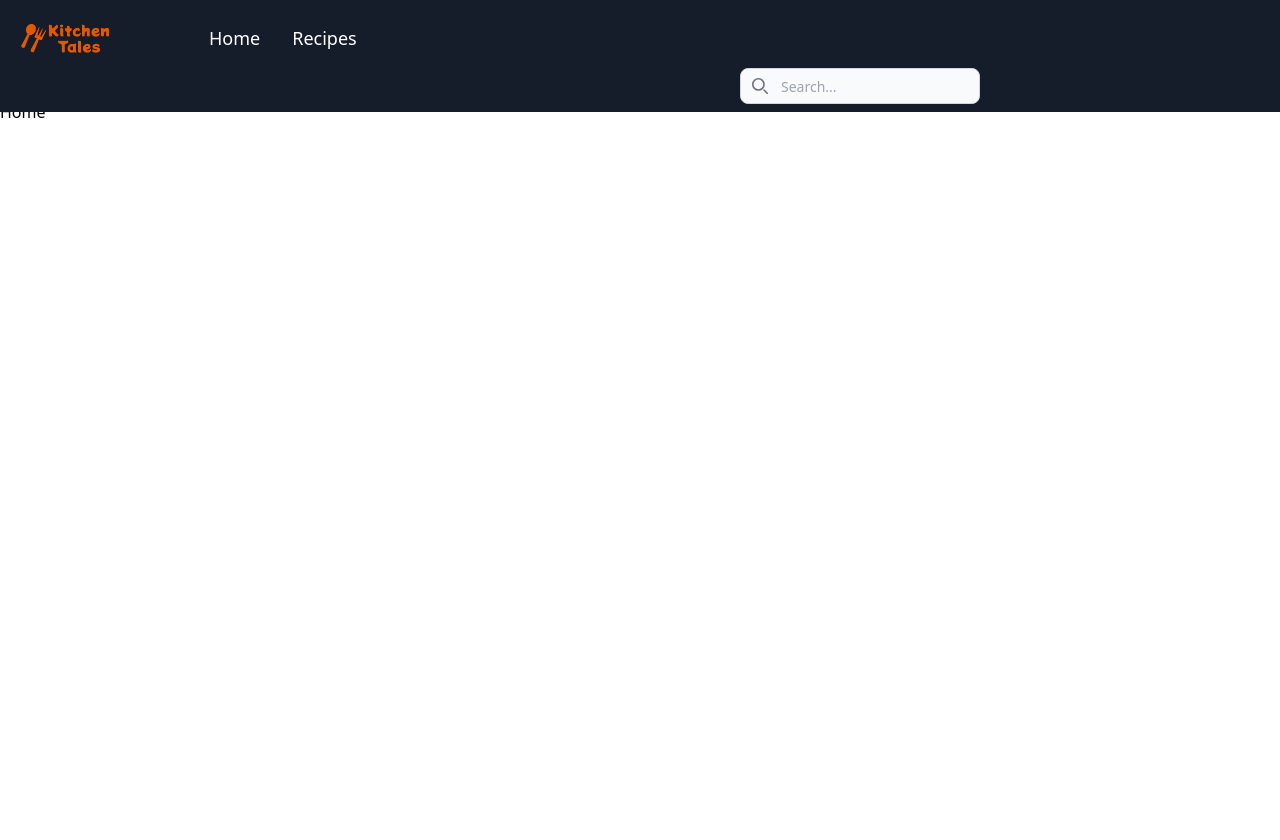
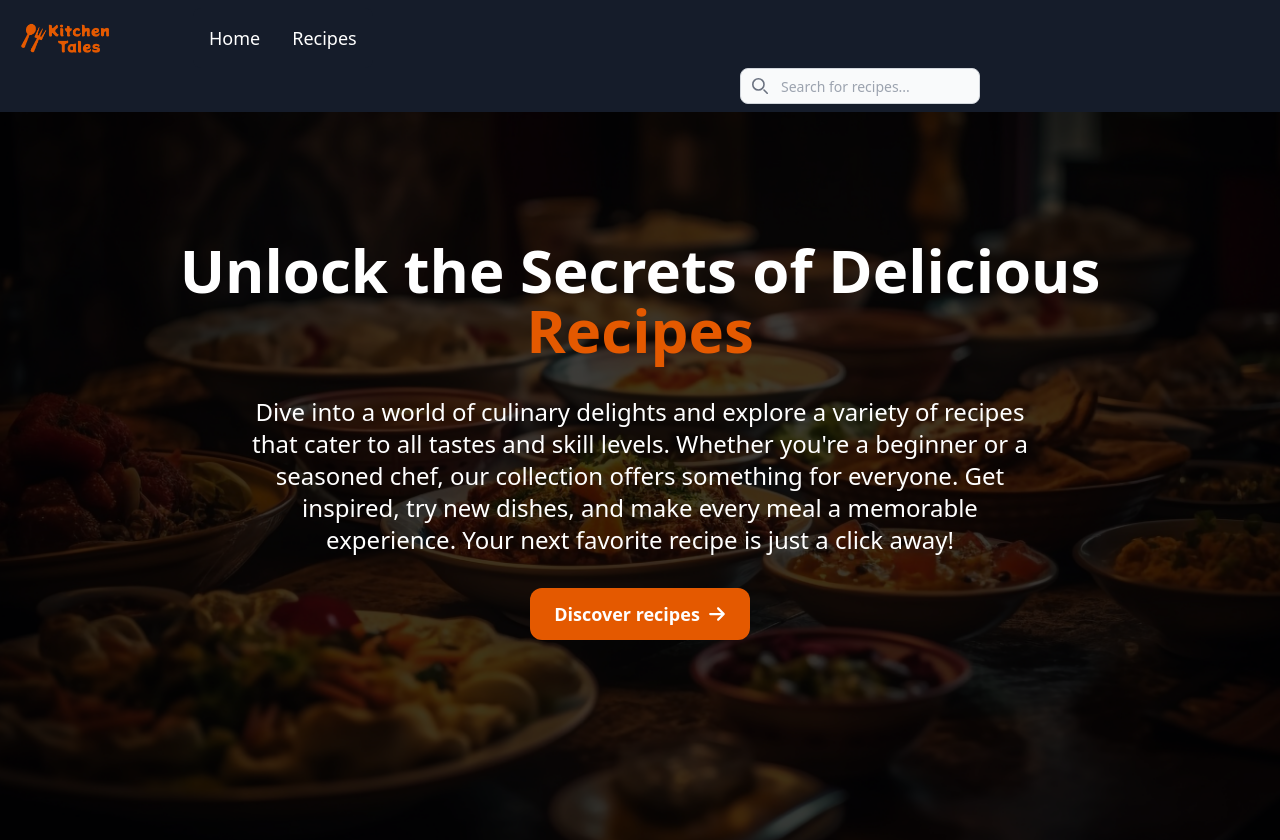
Before and after one commit to MajdTamimi/Recipes, a React (Vite) app: page / in a window 1280 px wide. Before the commit the page ends 800 px from the top, so only its background shows below. Built offline with nearby package versions, Linux system fonts and the light colour scheme.

Commit message:
add home page

```diff
--- a/src/App.jsx
+++ b/src/App.jsx
@@ -8,7 +8,7 @@ function App() {
   return (
     <div>
       <BrowserRouter>
-      <Navbar />
+        <Navbar />
         <Routes>
           <Route path="/" element={<Home />} />
           <Route path="/recipes" element={<Recipes />} />
--- a/src/Pages/Home.jsx
+++ b/src/Pages/Home.jsx
@@ -1,6 +1,27 @@
+import { useNavigate } from "react-router-dom";
+import background from "../assets/images/Com.png"
+import { FaArrowRight } from "react-icons/fa6";
 const Home = () => {
+    const navigate = useNavigate()
+    const handlRec = () => {
+        navigate("/recipes")
+    }
   return (
-    <div className="ptop">Home</div>
+    <div className="relative w-full h-screen bg-cover bg-center" style={{ backgroundImage: `url(${background})` }}>
+    <div className="absolute inset-0 bg-black opacity-50"></div>
+    <div className="relative z-10 flex flex-col items-center justify-center h-full text-center text-white mt-10">
+      <h1 className="text-6xl font-bold mb-9 mx-40">Unlock the Secrets of Delicious <span className="font-extrabold text-[#E45900]">Recipes</span> </h1>
+      <p className="text-2xl mb-8 mx-60">
+        Dive into a world of culinary delights and explore a variety of recipes that cater to all tastes and skill levels.
+        Whether you're a beginner or a seasoned chef, our collection offers something for everyone. Get inspired, try new
+        dishes, and make every meal a memorable experience. Your next favorite recipe is just a click away!
+      </p>
+      <button onClick={handlRec} className= " px-6 py-3 text-white font-semibold transition duration-300 bg-[rgb(228,89,0)] text-lg text-base  rounded-xl inline-flex items-center focus:outline-none hover:bg-[#C24000] ">
+                    <span className="mr-2">Discover recipes</span>
+                    <FaArrowRight />
+                </button>
+    </div>
+  </div>
   )
 }
 
--- a/src/components/Navbar.jsx
+++ b/src/components/Navbar.jsx
@@ -9,23 +9,23 @@ const Navbar = () => {
         <div className="flex md:order-2 ml-80">
           <button type="button" data-collapse-toggle="navbar-search" aria-controls="navbar-search" aria-expanded="false" className="  md:hidden text-gray-500 dark:text-gray-400 hover:bg-gray-100 dark:hover:bg-gray-700 focus:outline-none focus:ring-4 focus:ring-gray-200 dark:focus:ring-gray-700 rounded-lg text-sm p-2.5 me-1">
             <svg className="w-5 h-5" aria-hidden="true" xmlns="http://www.w3.org/2000/svg" fill="none" viewBox="0 0 20 20">
-        <path stroke="currentColor" stroke-linecap="round" stroke-linejoin="round" stroke-width="2" d="m19 19-4-4m0-7A7 7 0 1 1 1 8a7 7 0 0 1 14 0Z"/>
+              <path stroke="currentColor" stroke-linecap="round" stroke-linejoin="round" stroke-width="2" d="m19 19-4-4m0-7A7 7 0 1 1 1 8a7 7 0 0 1 14 0Z" />
             </svg>
             <span className="sr-only">Search</span>
           </button >
           <div className="relative hidden md:block w-60 h-9 ml-80" >
             <div className="absolute inset-y-0 start-0 flex items-center ps-3 pointer-events-none">
               <svg className="w-4 h-4 text-gray-500 dark:text-gray-400" aria-hidden="true" xmlns="http://www.w3.org/2000/svg" fill="none" viewBox="0 0 20 20">
-          <path stroke="currentColor" stroke-linecap="round" stroke-linejoin="round" stroke-width="2" d="m19 19-4-4m0-7A7 7 0 1 1 1 8a7 7 0 0 1 14 0Z"/>
+                <path stroke="currentColor" stroke-linecap="round" stroke-linejoin="round" stroke-width="2" d="m19 19-4-4m0-7A7 7 0 1 1 1 8a7 7 0 0 1 14 0Z" />
               </svg>
               <span className="sr-only">Search icon</span>
             </div>
-      <input type="text" id="search-navbar" className="h-full block w-full p-2 ps-10 text-sm text-gray-900 border border-gray-300 rounded-lg bg-gray-50 focus:ring-blue-500 focus:border-blue-500 dark:bg-gray-700 dark:border-gray-600 dark:placeholder-gray-400 dark:text-white dark:focus:ring-blue-500 dark:focus:border-blue-500" placeholder="Search..." />
+            <input type="text" id="search-navbar" className="h-full block w-full p-2 ps-10 text-sm text-gray-900 border border-gray-300 rounded-lg bg-gray-50 focus:ring-blue-500 focus:border-blue-500 dark:bg-gray-700 dark:border-gray-600 dark:placeholder-gray-400 dark:text-white dark:focus:ring-blue-500 dark:focus:border-blue-500" placeholder="Search for recipes..." />
           </div>
           <button data-collapse-toggle="navbar-search" type="button" className=" inline-flex items-center p-2 w-10 h-10 justify-center text-sm text-gray-500 rounded-lg md:hidden hover:bg-gray-100 focus:outline-none focus:ring-2 focus:ring-gray-200 dark:text-gray-400 dark:hover:bg-gray-700 dark:focus:ring-gray-600" aria-controls="navbar-search" aria-expanded="false">
             <span className="sr-only">Open main menu</span>
             <svg className="w-5 h-5" aria-hidden="true" xmlns="http://www.w3.org/2000/svg" fill="none" viewBox="0 0 17 14">
-            <path stroke="currentColor" stroke-linecap="round" stroke-linejoin="round" stroke-width="2" d="M1 1h15M1 7h15M1 13h15"/>
+              <path stroke="currentColor" stroke-linecap="round" stroke-linejoin="round" stroke-width="2" d="M1 1h15M1 7h15M1 13h15" />
             </svg>
           </button>
         </div>
@@ -33,10 +33,10 @@ const Navbar = () => {
           <div className="relative mt-3 md:hidden">
             <div className="absolute inset-y-0 start-0 flex items-center ps-3 pointer-events-none">
               <svg className="w-4 h-4 text-gray-500 dark:text-gray-400" aria-hidden="true" xmlns="http://www.w3.org/2000/svg" fill="none" viewBox="0 0 20 20">
-            <path stroke="currentColor" stroke-linecap="round" stroke-linejoin="round" stroke-width="2" d="m19 19-4-4m0-7A7 7 0 1 1 1 8a7 7 0 0 1 14 0Z"/>
+                <path stroke="currentColor" stroke-linecap="round" stroke-linejoin="round" stroke-width="2" d="m19 19-4-4m0-7A7 7 0 1 1 1 8a7 7 0 0 1 14 0Z" />
               </svg>
             </div>
-        <input type="text" id="search-navbar" className="block w-full p-2 ps-10 text-sm text-gray-900 border border-gray-300 rounded-lg bg-gray-50 focus:ring-blue-500 focus:border-blue-500 dark:bg-gray-700 dark:border-gray-600 dark:placeholder-gray-400 dark:text-white dark:focus:ring-blue-500 dark:focus:border-blue-500" placeholder="Search..." />
+            <input type="text" id="search-navbar" className="block w-full p-2 ps-10 text-sm text-gray-900 border border-gray-300 rounded-lg bg-gray-50 focus:ring-blue-500 focus:border-blue-500 dark:bg-gray-700 dark:border-gray-600 dark:placeholder-gray-400 dark:text-white dark:focus:ring-blue-500 dark:focus:border-blue-500" placeholder="Search for recipes..." />
           </div>
           <ul className="flex flex-col p-4 mt-4 font-medium border border-gray-100 rounded-lg bg-gray-50 md:space-x-8 rtl:space-x-reverse md:flex-row md:mt-0 md:border-0 md:bg-[#151C2A] dark:bg-gray-800 md:dark:bg-gray-900 dark:border-gray-700">
             <li>
--- a/src/index.css
+++ b/src/index.css
@@ -2,10 +2,10 @@
 @tailwind components;
 @tailwind utilities;
 
-.br{
+.br {
     border: 1px solid gray;
 }
 
-.ptop{
+.ptop {
     padding-top: 100px;
 }
```
Also changed, not shown: src/Pages/Details.jsx (indentation only), src/Pages/Recipes.jsx (indentation only), src/assets/images/Com.png (added), src/components/Card.jsx (indentation only). Lines whose indentation alone changed are shown as unchanged.
